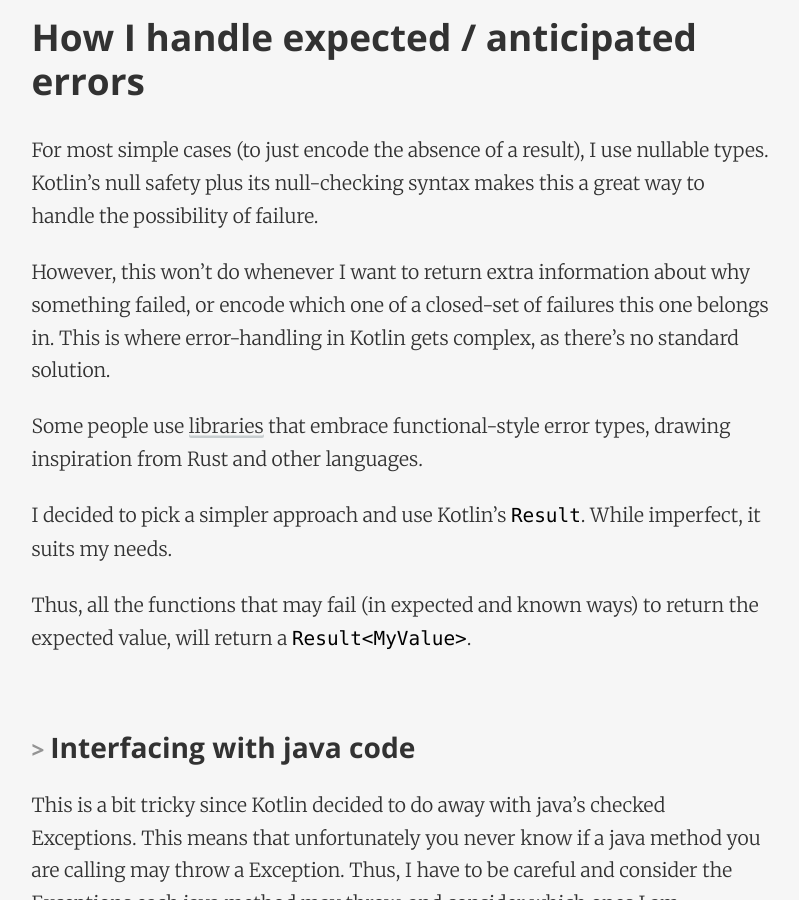
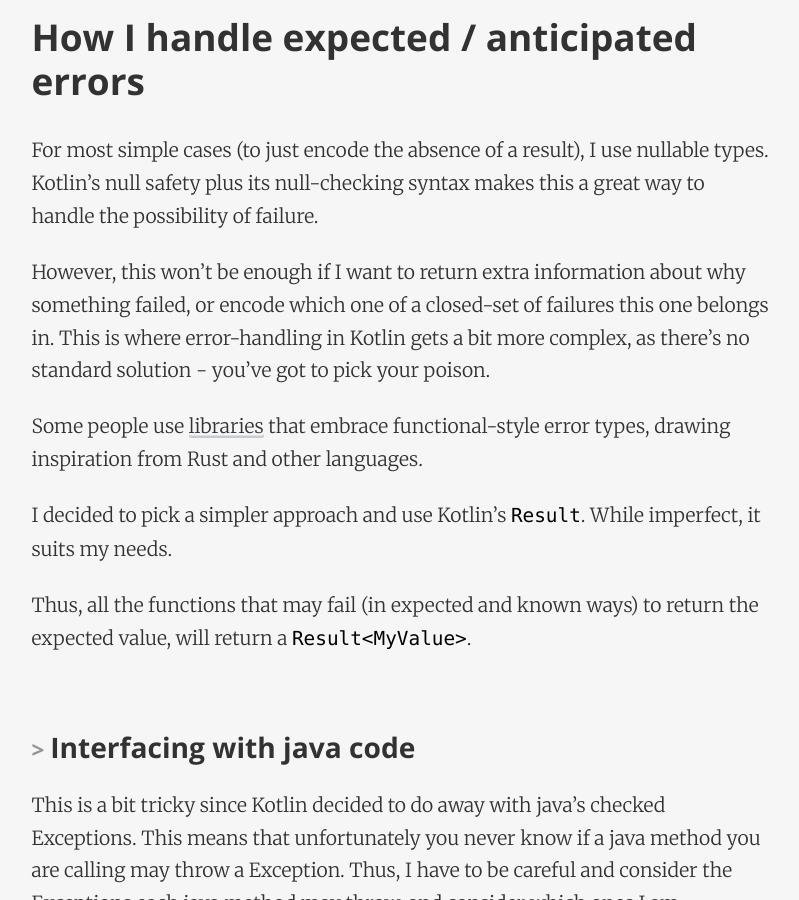
Before and after one commit to dcostap/personal-blog, a Jekyll site: the page built from _programming-notes/2023-11-01-error-handling-in-kotlin.md, in a window 1280 px wide and 900 px high, scrolled down 2139 px. Shown: the whole window, without its empty margins (239-1038 px from the left). Built offline with Jekyll 4.4.1, drawn with Linux system fonts in a browser that asks for light colours; nearby versions of some CDN libraries.

Commit message:
Update 2023-11-01-error-handling-in-kotlin.md

```diff
--- a/_programming-notes/2023-11-01-error-handling-in-kotlin.md
+++ b/_programming-notes/2023-11-01-error-handling-in-kotlin.md
@@ -43,8 +43,8 @@ check(value != null)
 
 For most simple cases (to just encode the absence of a result), I use nullable types. Kotlin's null safety plus its null-checking syntax makes this a great way to handle the possibility of failure.
 
-However, this won't do whenever I want to return extra information about why something failed, or encode which one of a closed-set of failures this one belongs in.
-This is where error-handling in Kotlin gets complex, as there's no standard solution.
+However, this won't be enough if I want to return extra information about why something failed, or encode which one of a closed-set of failures this one belongs in.
+This is where error-handling in Kotlin gets a bit more complex, as there's no standard solution - you've got to pick your poison.
 
 Some people use [libraries](https://github.com/arrow-kt/arrow) that embrace functional-style error types, drawing inspiration from Rust and other languages.
 
```
